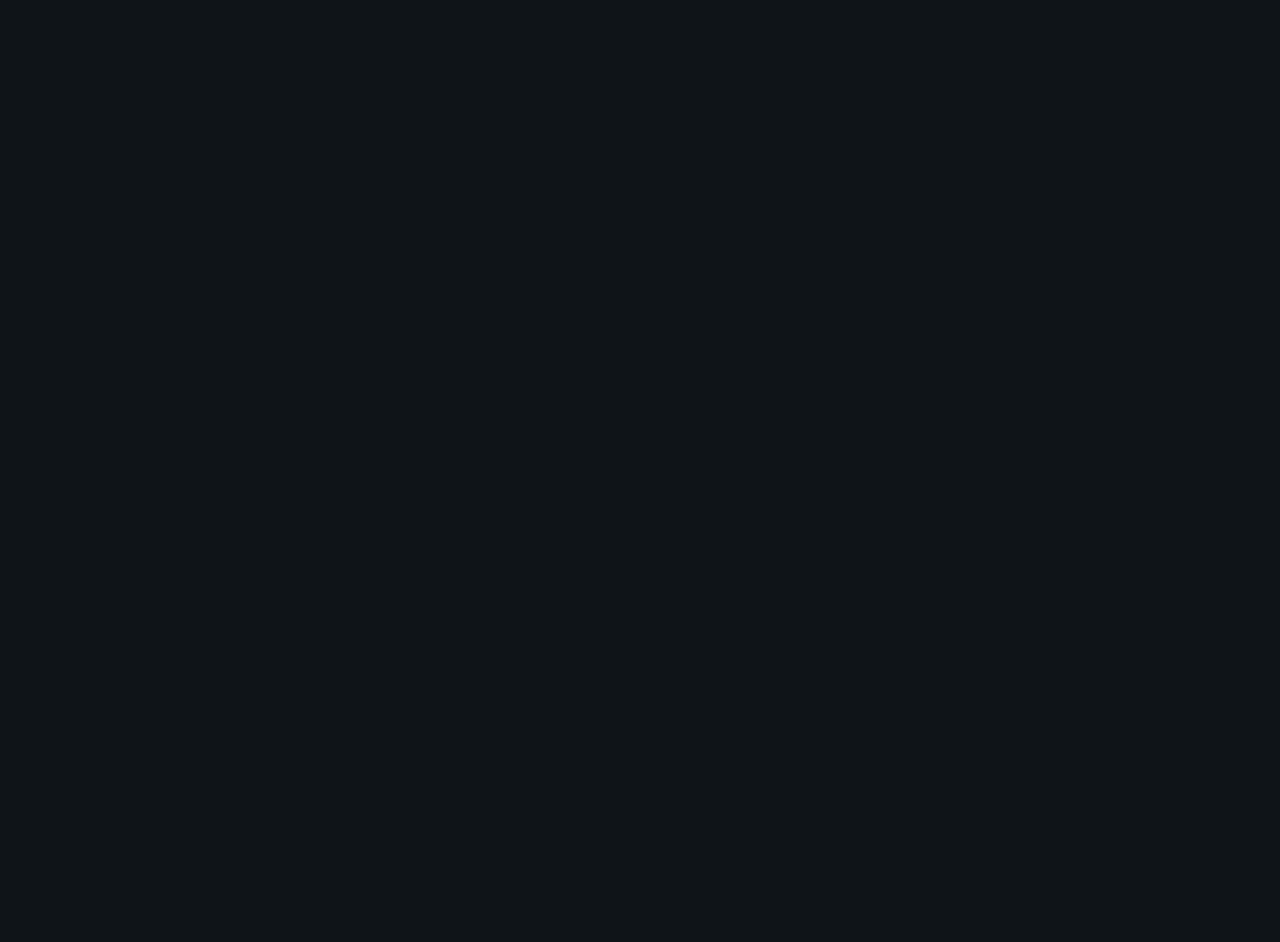
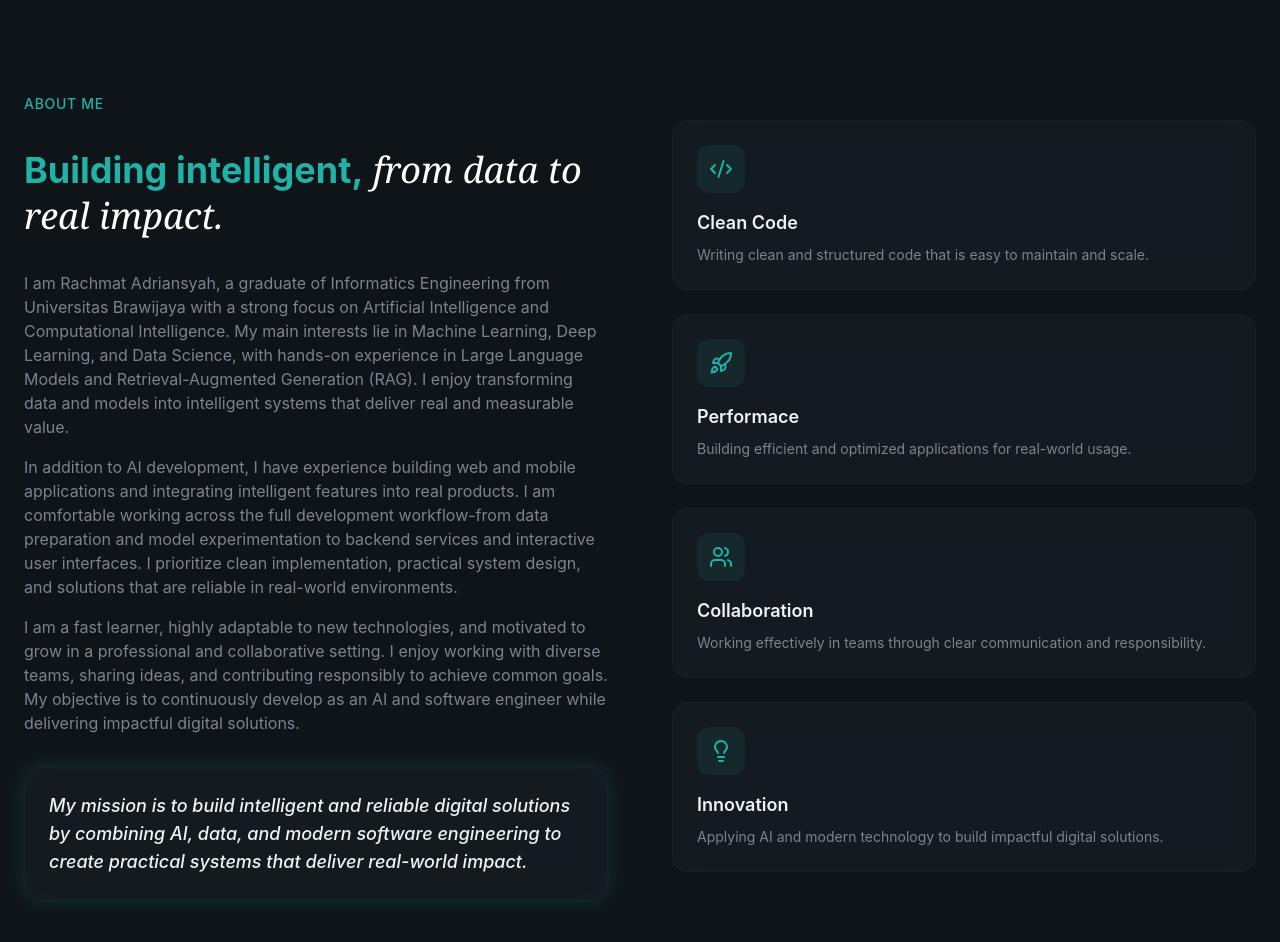
Before and after one commit to hensomxxxpipel/Adr-Portfolio, a React (Vite) app: page / in a window 1280 px wide. Shown: the part 1120-2062 px from the top of the page. Before the commit the page ends 1083 px from the top, so only its background shows below. Built offline with nearby package versions, Linux system fonts and the light colour scheme.

Commit message:
update & add about

```diff
--- a/src/layout/Navbar.jsx
+++ b/src/layout/Navbar.jsx
@@ -68,12 +68,19 @@ export const Navbar = () => {
         <div className="md:hidden glass-strong animate-fade-in">
           <div className="container mx-auto px-6 py-6 flex flex-col gap-y-4">
             {navLinks.map((link, index) => (
-              <a href={link.href} key={index} className="text-lg text-muted-foreground hover:text-foreground py-2">
+              <a
+                href={link.href}
+                key={index}
+                onClick={() => setIsMobileMenuOpen (false)}
+                className="text-lg text-muted-foreground hover:text-foreground py-2"
+              >
                 {link.label}
               </a>
             ))}
 
-            <Button>Contact Me</Button>
+            <Button onClick={() => setIsMobileMenuOpen (false)}>
+              Contact Me
+            </Button>
           </div>
         </div>
       )}
--- a/src/sections/About.jsx
+++ b/src/sections/About.jsx
@@ -1,3 +1,92 @@
+import { Code2, Lightbulb, Rocket, Users } from "lucide-react"
+
+const highlights = [
+  {
+    icon: Code2,
+    title: "Clean Code",
+    description:
+      "Writing clean and structured code that is easy to maintain and scale.",
+
+  },
+  {
+    icon: Rocket,
+    title: "Performace",
+    description:
+      "Building efficient and optimized applications for real-world usage.",
+
+  },
+  {
+    icon: Users,
+    title: "Collaboration",
+    description:
+      "Working effectively in teams through clear communication and responsibility.",
+
+  },
+  {
+    icon: Lightbulb,
+    title: "Innovation",
+    description:
+      "Applying AI and modern technology to build impactful digital solutions.",
+
+  },
+
+]
+
 export const About = () => {
-  return <section></section>
+  return (
+    <section id="about" className="py-32 relative overflow-hidden">
+      <div className="container mx-auto px-6 relative z-10">
+        <div className="grid lg:grid-cols-2 gap-16 items-center">
+          {/* Left Column */}
+          <div className="space-y-8">
+            <div className="animate-fade-in">
+              <span className="text-secondary-foreground text-sm font-medium tracking-wider uppercase">About me</span>
+            </div>
+
+            <h2 className="text-4xl md-text-5xl font-bold leading-tight animate-fade-in animation-delay-100 text-secondary-foreground">
+              Building intelligent,
+              <span  className="font-serif italic font-normal text-white">
+                {" "}
+                from data to real impact.
+              </span>
+            </h2>
+
+            <div className="space-y-4 text-muted-foreground animate-fade-in animation-delay-200">
+              <p>
+                I am Rachmat Adriansyah, a graduate of Informatics Engineering from Universitas Brawijaya with a strong focus on Artificial Intelligence and Computational Intelligence. My main interests lie in Machine Learning, Deep Learning, and Data Science, with hands-on experience in Large Language Models and Retrieval-Augmented Generation (RAG). I enjoy transforming data and models into intelligent systems that deliver real and measurable value.
+              </p>
+              <p>
+                In addition to AI development, I have experience building web and mobile applications and integrating intelligent features into real products. I am comfortable working across the full development workflow-from data preparation and model experimentation to backend services and interactive user interfaces. I prioritize clean implementation, practical system design, and solutions that are reliable in real-world environments.
+              </p>
+              <p>
+                I am a fast learner, highly adaptable to new technologies, and motivated to grow in a professional and collaborative setting. I enjoy working with diverse teams, sharing ideas, and contributing responsibly to achieve common goals. My objective is to continuously develop as an AI and software engineer while delivering impactful digital solutions.
+              </p>
+            </div>
+            <div className="glass rounded-2xl p-6 glow-border animate-fade-in animation-delay-300">
+              <p className="text-lg font-medium italic text-foreground">
+                My mission is to build intelligent and reliable digital solutions by combining AI, data, and modern software engineering to create practical systems that deliver real-world impact.
+              </p>
+            </div>
+          </div>
+
+          {/* Right Column - Hilights*/}
+          <div className="grid sm-grid-cols-2 gap-6">
+            {highlights.map((item, idx) => (
+              <div
+                key={idx}
+                className="glass p-6 rounded-2xl animate-fade-in"
+                style={{animationDelay: `${(idx + 1) * 100}ms`}}
+              >
+                <div className="w-12 h-12 rounded-xl bg-primary/10 flex items-center justify-center mb-4 hover:bg-primary/20">
+                  <item.icon className="w-6 h-6 text-primary" />
+                </div>
+                <h3 className="text-lg font-semibold mb-2">{item.title}</h3>
+                <p className="text-sm text-muted-foreground">{item.description}</p>
+              </div>
+            ))}
+          </div>
+        </div>
+      </div>
+    </section>
+  )
 }
--- a/src/sections/Projects.jsx
+++ b/src/sections/Projects.jsx
@@ -1,3 +1,14 @@
+
+const projects = [
+  {
+    title: "RA-Bot",
+    description:
+      "RA-BOT merupakan sebuah chatbot interaktif yang didukung oleh berbagai model Language Model (LLM) untuk membantu pengguna dalam beragam topik dan percakapan. Dirancang dengan antarmuka yang sederhana dan intuitif, RA-Bot dapat digunakan untuk berdiskusi, mencari informasi, atau sekadar berinteraksi secara natural. Sistem ini terbagi dalam beberapa tab yang masing-masing dioptimalkan untuk model chatbot yang berbeda, sehingga jika Anda kurang puas dengan respons dari satu model, Anda dapat mencoba model lainnya dengan mudah.",
+    image: "/",
+    link: "https://ra-bot-ver-1-1.streamlit.app/"
+  }
+]
+
 export const Projects = () => {
   return <section></section>
 }
```
Also changed, not shown: public/projects/adr-portfolio.png (added), public/projects/ra-bot.png (added).
